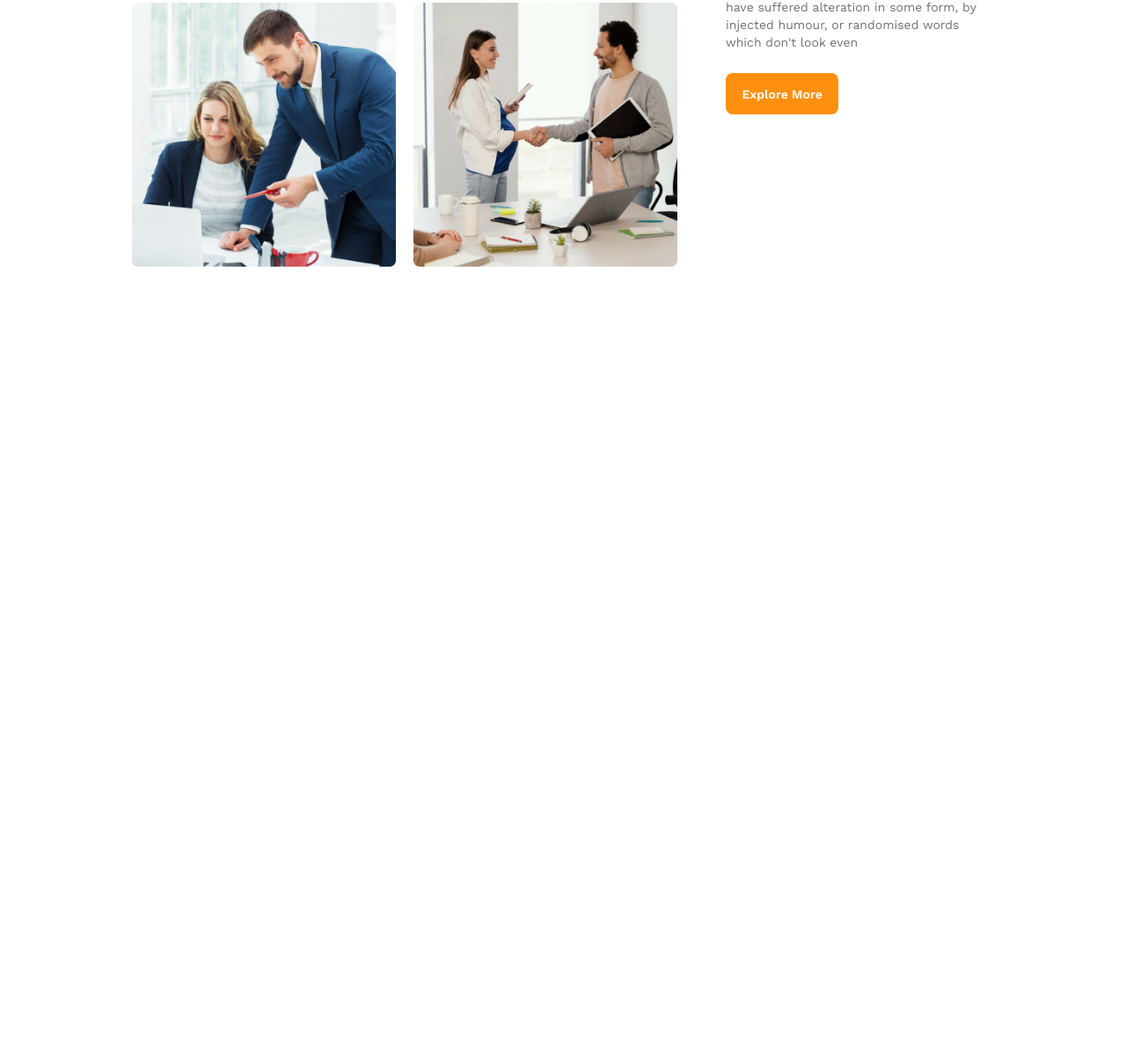
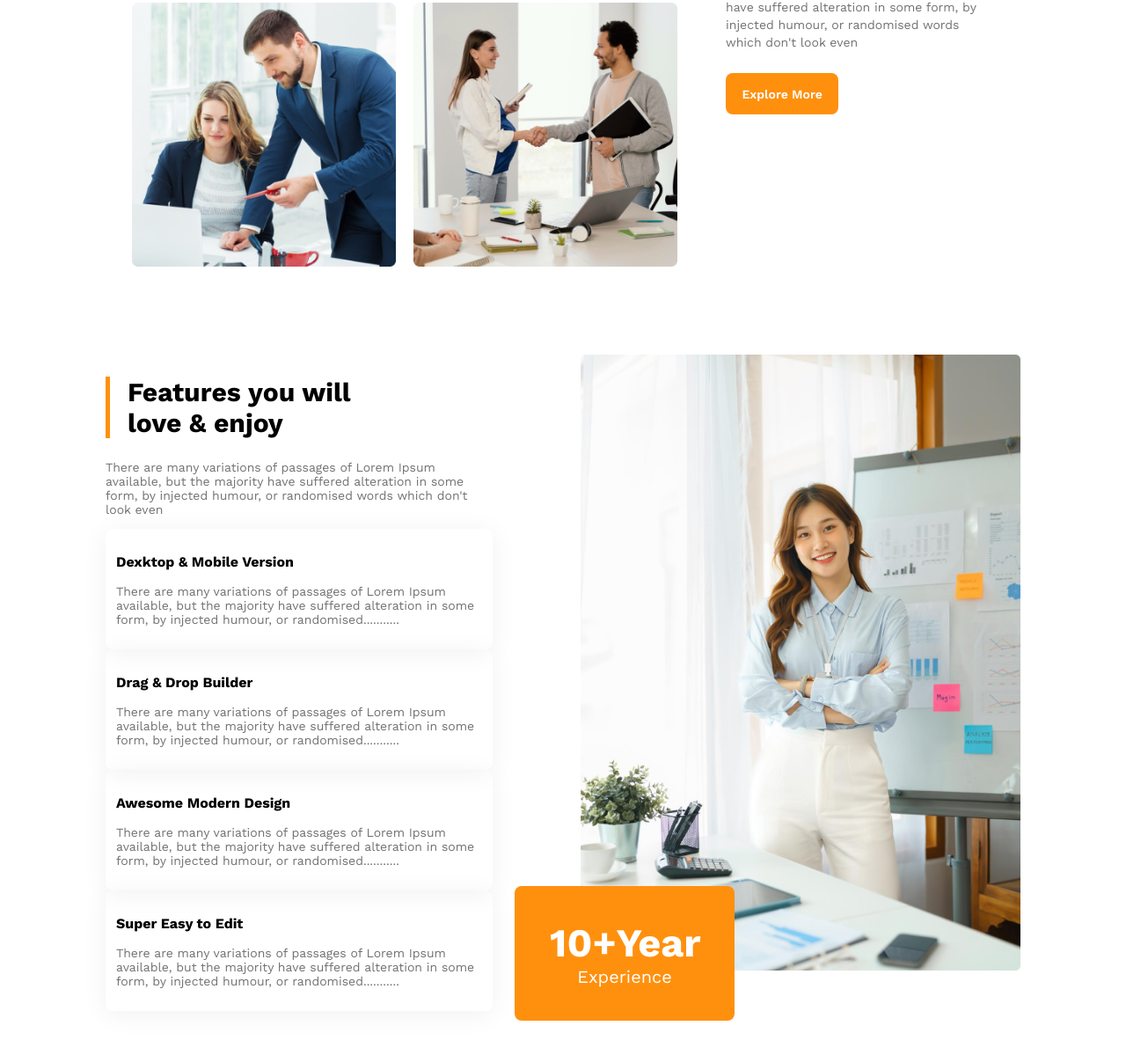
Before and after one commit to RajuAhmed0/Architect-web, a plain HTML site: page index.html in a window 1280 px wide. Shown: the part 1498-2697 px from the top of the page at 88% size. Before the commit the page ends 1801 px from the top, so only its background shows below. Drawn offline with nearby package versions, Linux system fonts and the light colour scheme.

Commit message:
love & enjoy section complate

```diff
--- a/Styles/style.css
+++ b/Styles/style.css
@@ -122,8 +122,71 @@ nav a {
     font-size: 14px;
     line-height: 20px;
     margin-bottom: 25px;
+}
 
+/* love & enjoy section style */
+.love-and-enjoy{
+    display: flex;
+    margin-top: 100px;
+    margin-inline: 120px;
+    gap: 100px;
 }
+.love-style {
+    width: 500px;
+}
+
+.love-style h2 {
+    border-left: 5px solid #FF900E;
+    padding-left: 20px;
+    font-size: 30px;
+    font-weight: 700;
+}
+.love-style p{
+    font-size: 14px;
+    color: #727272;
+}
+
+
+.card {
+    border-radius: 8px;
+    box-shadow: 0px 4px 30px 0px rgba(0, 0, 0, 0.06);
+    padding: 12px;
+    /* margin-bottom: 10px; */
+}
+.card h3{
+    font-size: 16px;
+}
+.card p{
+    font-size: 14px;
+    color: #727272;
+}
+.architect-img-style img{
+    height: 700px;
+    width: 500px;
+}
+.relative {
+    position: relative;
+    right: 75px;
+    bottom: 100px;
+    background-color: #FF900E;
+    padding-inline: 40px;
+    padding-block: 38px;
+    border-radius: 8px;
+    color: #FFF;
+    text-align: center;
+    width: 170px;
+}
+.relative h1{
+    margin: 0;
+    font-size: 45px;
+}
+.relative p{
+    color: #FFF;
+    font-size: 20px;
+    margin: 0;
+}
+
+
 
 /* style for mobail device */
 @media screen and (max-width:576px) {
@@ -163,10 +226,30 @@ nav a {
     .features-section {
         flex-direction: column;
         margin-inline: 15px;
-       text-align: center;
+        text-align: center;
     }
+
     .features-section-img {
         grid-template-columns: 1fr;
+    }
+    /* love & enjoy section style */
+
+    .love-and-enjoy{
+        flex-direction: column;
+        margin-inline: 10px;
+
+    }
+    .love-style {
+        width: 400px;
+    }
+    .relative{
+        position: unset;
+        width: 76vw;
+        margin-top: 30px;
+    }
+    .architect-img-style img{
+        height:100%;
+        width: 100%;
 
 }
 
--- a/index.html
+++ b/index.html
@@ -51,7 +51,40 @@
                 <p>There are many variations of passages of Lorem Ipsum available, but the majority have suffered alteration in some form, by injected humour, or randomised words which don't look even</p>
                 <button class="btn-primary">Explore More</button>
             </div>
-
+        </section>
+        <section class="love-and-enjoy">
+            <!-- love & enjoy section -->
+            <div class="love-style">
+                <h2>Features you will <br>love & enjoy</h2>
+                <p>There are many variations of passages of Lorem Ipsum available, but the majority have suffered alteration in some form, by injected humour, or randomised words which don't look even</p>
+                <div class="all-cards">
+                    <div class="card">
+                        <h3>Dexktop & Mobile Version</h3>
+                        <p>There are many variations of passages of Lorem Ipsum available, but the majority have suffered alteration in some form, by injected humour, or randomised...........</p>
+                    </div>
+                    <div class="card">
+                        <h3>Drag & Drop Builder</h3>
+                        <p>There are many variations of passages of Lorem Ipsum available, but the majority have suffered alteration in some form, by injected humour, or randomised...........</p>
+                    </div>
+                    <div class="card">
+                        <h3>Awesome Modern Design</h3>
+                        <p>There are many variations of passages of Lorem Ipsum available, but the majority have suffered alteration in some form, by injected humour, or randomised...........</p>
+                    </div>
+                    <div class="card">
+                        <h3>Super Easy to Edit</h3>
+                        <p>There are many variations of passages of Lorem Ipsum available, but the majority have suffered alteration in some form, by injected humour, or randomised...........</p>
+                    </div>
+                </div>
+            </div>
+            <div>
+                <div class="architect-img-style">
+                    <img src="images/architect.png" alt="">
+                </div>
+                <div class="relative">
+                    <h1>10+Year</h1>
+                    <p>Experience</p>
+                </div>
+            </div>
         </section>
 
     </main>
```
